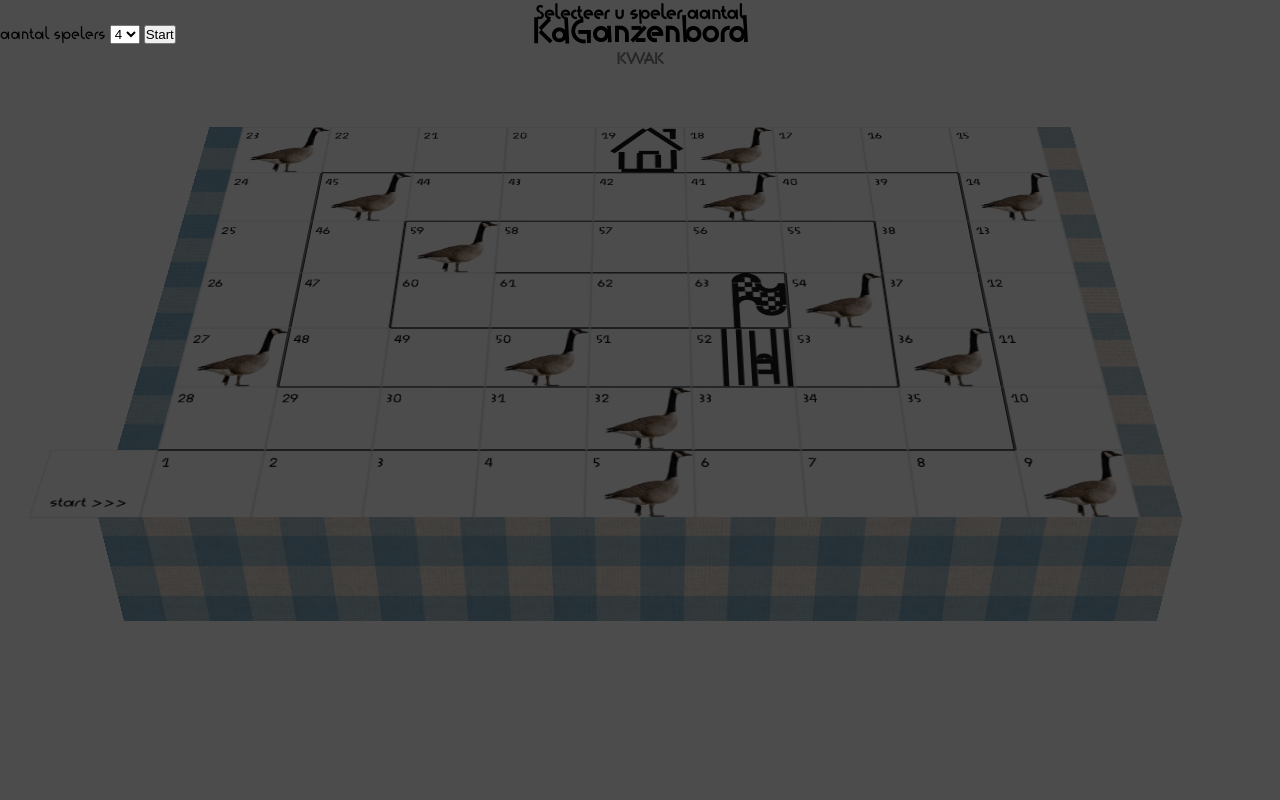
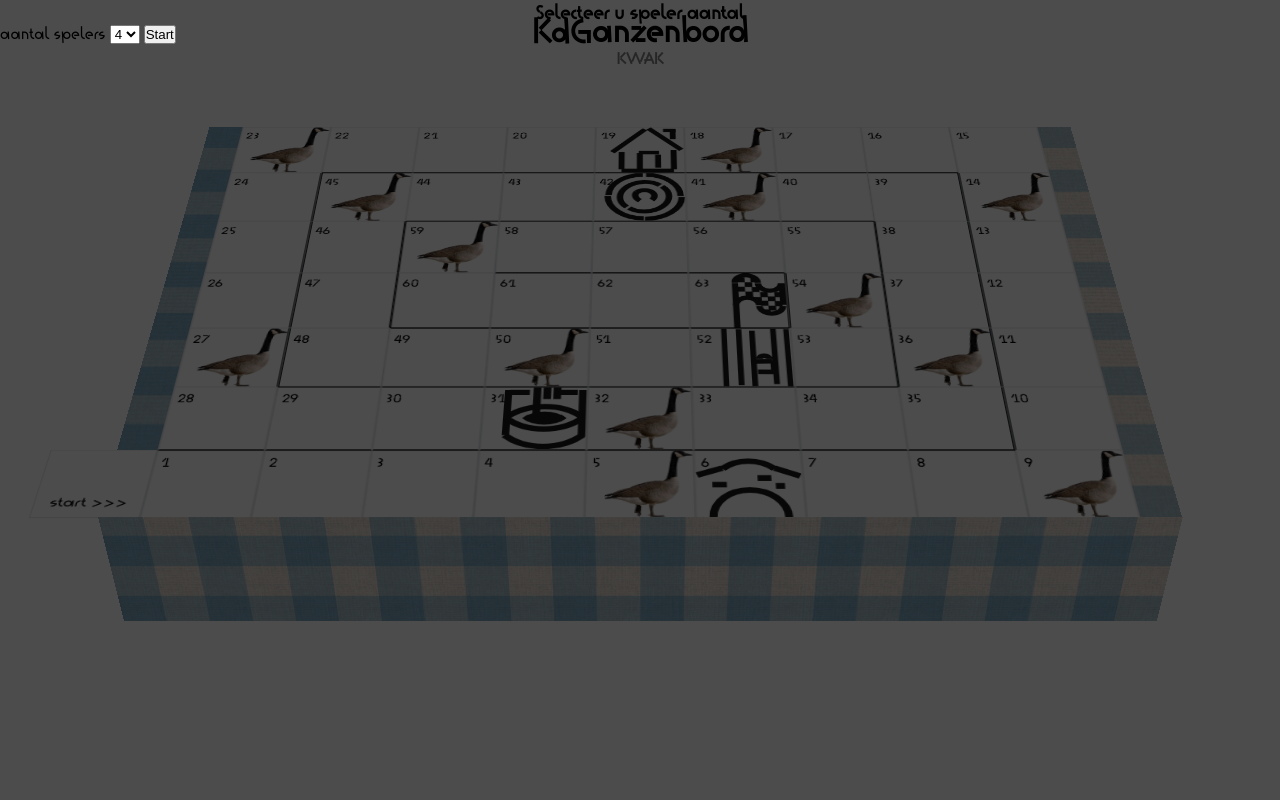
Before and after one commit to TVke/KdGanzenbord, a PHP site: page / in a window 1280 px wide. Run offline with PHP 8.4, Linux system fonts and the light colour scheme.

Commit message:
added a few more icons to the board

```diff
--- a/style/styles.css
+++ b/style/styles.css
@@ -366,6 +366,7 @@ header {
 
 #board div.goose::after{
 	content:"";
+	/* background: url("goose.svg") no-repeat; */
 	background: url("goose.png") no-repeat;
 	background-size: contain;
 	background-position-y: 5px;
@@ -383,21 +384,21 @@ header {
 	bottom: 0;
 }
 
-/*#board div#tile-6::after{
-	background: url("brug.png") no-repeat;
-}*/
+#board div#tile-6::after{
+	background: url("brug.svg") no-repeat;
+}
 
 #board div#tile-19::after{
 	background: url("herberg.svg") no-repeat;
 }
 
-/*#board div#tile-31::after{
+#board div#tile-31::after{
 	background: url("put.svg") no-repeat;
-}*/
+}
 
-/*#board div#tile-42::after{
+#board div#tile-42::after{
 	background: url("doolhof.svg") no-repeat;
-}*/
+}
 
 #board div#tile-52::after{
 	background: url("gevangenis.svg") no-repeat;
```
Also changed, not shown: style/brug.svg (added), style/doolhof.svg (added), style/put.svg (added).
